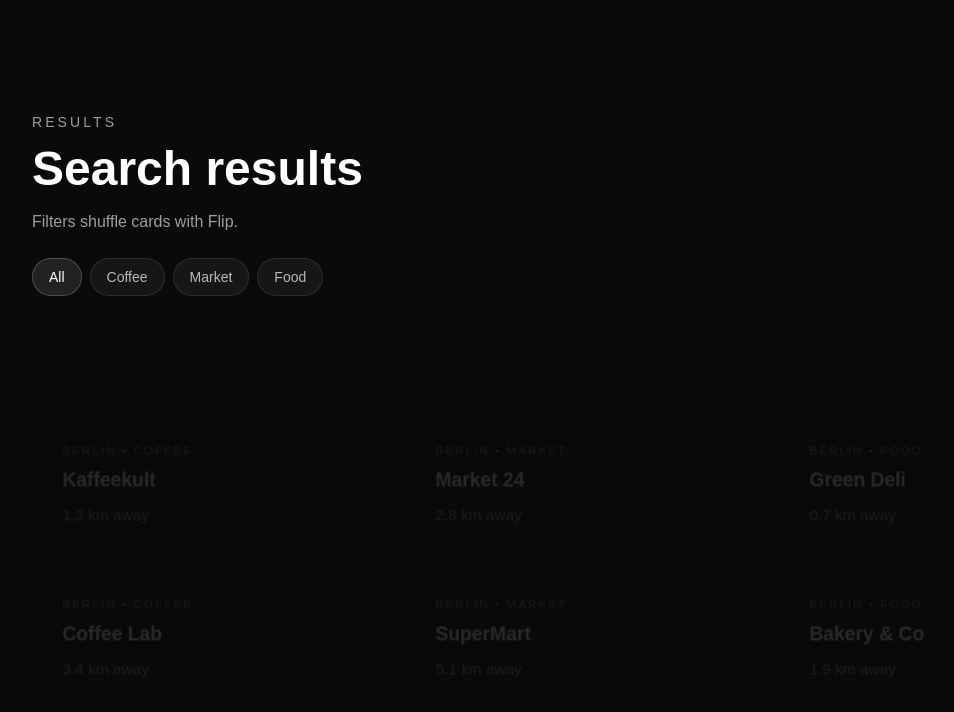
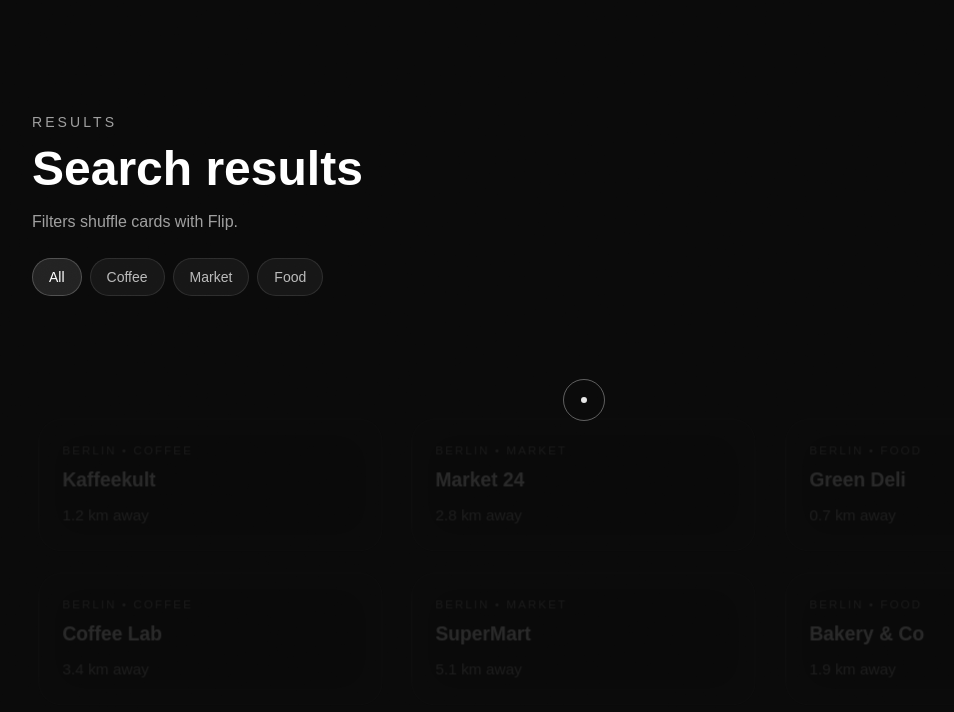
Before and after one commit to bifypcoc2-arch/store-finder, a Next.js app: page /results in a window 1280 px wide. Shown: the top 712 px of the page, without its empty margins (56-1010 px from the left). Built offline with nearby package versions, Linux system fonts and the light colour scheme.

Commit message:
feat(global): custom cursor (dot+ring) with click particles + grain overlay

```diff
--- a/src/app/globals.css
+++ b/src/app/globals.css
@@ -25,3 +25,43 @@ body {
   color: var(--foreground);
   font-family: Arial, Helvetica, sans-serif;
 }
+
+/* Custom cursor */
+* { cursor: none; }
+
+.sf-cursor-dot {
+  width: 6px;
+  height: 6px;
+  border-radius: 9999px;
+  background: rgba(255,255,255,0.9);
+  transform: translate(-50%, -50%);
+}
+
+.sf-cursor-ring {
+  width: 42px;
+  height: 42px;
+  border-radius: 9999px;
+  border: 1px solid rgba(255,255,255,0.35);
+  transform: translate(-50%, -50%);
+  transition: transform 140ms ease, border-color 140ms ease, background 140ms ease, mix-blend-mode 140ms ease;
+}
+
+.sf-cursor-ring.sf-cursor--hover {
+  transform: translate(-50%, -50%) scaleX(1.6) scaleY(0.55);
+  border-color: rgba(255,255,255,0.55);
+}
+
+.sf-cursor-ring.sf-cursor--active {
+  background: rgba(255,255,255,0.9);
+  mix-blend-mode: difference;
+}
+
+/* Leaflet tooltip style */
+.sf-tooltip {
+  background: rgba(10,10,10,0.75) !important;
+  border: 1px solid rgba(255,255,255,0.15) !important;
+  color: rgba(255,255,255,0.9) !important;
+  border-radius: 12px !important;
+  padding: 6px 10px !important;
+  box-shadow: 0 12px 40px rgba(0,0,0,0.45) !important;
+}
--- a/src/app/layout.tsx
+++ b/src/app/layout.tsx
@@ -1,6 +1,8 @@
 import type { Metadata } from "next"
 import { Geist, Geist_Mono } from "next/font/google"
 import { AnimationRuntime } from "@/components/AnimationRuntime"
+import { CustomCursor } from "@/components/CustomCursor"
+import { GrainOverlay } from "@/components/GrainOverlay"
 import { Navbar } from "@/components/Navbar"
 import { TransitionCurtain } from "@/components/TransitionCurtain"
 import "./globals.css"
@@ -34,6 +36,8 @@ export default function RootLayout({
 				<AnimationRuntime />
 				<Navbar />
 				<TransitionCurtain />
+				<GrainOverlay />
+				<CustomCursor />
 				{children}
 			</body>
 		</html>
--- /dev/null
+++ b/src/components/CustomCursor.tsx
@@ -0,0 +1,166 @@
+"use client"
+
+import { useEffect, useRef } from "react"
+import { ensureGsap } from "@/lib/gsap/gsap"
+
+type Particle = {
+	x: number
+	y: number
+	vx: number
+	vy: number
+	life: number
+	maxLife: number
+	size: number
+}
+
+export function CustomCursor() {
+	const dotRef = useRef<HTMLDivElement | null>(null)
+	const ringRef = useRef<HTMLDivElement | null>(null)
+	const canvasRef = useRef<HTMLCanvasElement | null>(null)
+
+	useEffect(() => {
+		const { gsap } = ensureGsap()
+		const dot = dotRef.current
+		const ring = ringRef.current
+		const canvas = canvasRef.current
+		if (!dot || !ring || !canvas) return
+
+		const ctx = canvas.getContext("2d")
+		if (!ctx) return
+
+		let w = 1
+		let h = 1
+		const resize = () => {
+			w = window.innerWidth
+			h = window.innerHeight
+			canvas.width = Math.floor(w * Math.min(window.devicePixelRatio, 2))
+			canvas.height = Math.floor(h * Math.min(window.devicePixelRatio, 2))
+			canvas.style.width = w + "px"
+			canvas.style.height = h + "px"
+			ctx.setTransform(Math.min(window.devicePixelRatio, 2), 0, 0, Math.min(window.devicePixelRatio, 2), 0, 0)
+		}
+		resize()
+		window.addEventListener("resize", resize)
+
+		let x = w / 2
+		let y = h / 2
+		let rx = x
+		let ry = y
+
+		const particles: Particle[] = []
+		const maxParticles = 120
+
+		const spawn = (sx: number, sy: number) => {
+			for (let i = 0; i < 18; i++) {
+				if (particles.length >= maxParticles) particles.shift()
+				const a = Math.random() * Math.PI * 2
+				const sp = 2 + Math.random() * 4
+				particles.push({
+					x: sx,
+					y: sy,
+					vx: Math.cos(a) * sp,
+					vy: Math.sin(a) * sp,
+					life: 0,
+					maxLife: 26 + Math.random() * 20,
+					size: 1 + Math.random() * 2,
+				})
+			}
+		}
+
+		const onMove = (e: PointerEvent) => {
+			x = e.clientX
+			y = e.clientY
+			gsap.set(dot, { x, y })
+		}
+
+		const onDown = () => {
+			ring.classList.add("sf-cursor--active")
+			spawn(x, y)
+		}
+		const onUp = () => ring.classList.remove("sf-cursor--active")
+
+		const onOver = (e: Event) => {
+			const t = e.target as HTMLElement | null
+			if (!t) return
+			const hover = t.closest("a,button,[data-cursor=button]")
+			if (hover) ring.classList.add("sf-cursor--hover")
+		}
+		const onOut = () => ring.classList.remove("sf-cursor--hover")
+
+		window.addEventListener("pointermove", onMove, { passive: true })
+		window.addEventListener("pointerdown", onDown)
+		window.addEventListener("pointerup", onUp)
+		document.addEventListener("mouseover", onOver, true)
+		document.addEventListener("mouseout", onOut, true)
+
+		let raf = 0
+		const loop = () => {
+			// ring lag
+			rx += (x - rx) * 0.16
+			ry += (y - ry) * 0.16
+			gsap.set(ring, { x: rx, y: ry })
+
+			// particles
+			ctx.clearRect(0, 0, w, h)
+			for (let i = particles.length - 1; i >= 0; i--) {
+				const p = particles[i]
+				p.life += 1
+				p.x += p.vx
+				p.y += p.vy
+				p.vx *= 0.96
+				p.vy *= 0.96
+				p.vy += 0.06
+
+				const t = 1 - p.life / p.maxLife
+				if (t <= 0) {
+					particles.splice(i, 1)
+					continue
+				}
+
+				ctx.globalAlpha = t
+				ctx.fillStyle = "rgba(255,255,255,0.9)"
+				ctx.beginPath()
+				ctx.arc(p.x, p.y, p.size, 0, Math.PI * 2)
+				ctx.fill()
+			}
+			ctx.globalAlpha = 1
+
+			raf = requestAnimationFrame(loop)
+		}
+		raf = requestAnimationFrame(loop)
+
+		// initial set
+		gsap.set(dot, { x, y })
+		gsap.set(ring, { x: rx, y: ry })
+
+		return () => {
+			cancelAnimationFrame(raf)
+			window.removeEventListener("resize", resize)
+			window.removeEventListener("pointermove", onMove)
+			window.removeEventListener("pointerdown", onDown)
+			window.removeEventListener("pointerup", onUp)
+			document.removeEventListener("mouseover", onOver, true)
+			document.removeEventListener("mouseout", onOut, true)
+		}
+	}, [])
+
+	return (
+		<>
+			<canvas
+				ref={canvasRef}
+				className="pointer-events-none fixed inset-0 z-[9999]"
+				aria-hidden
+			/>
+			<div
+				ref={dotRef}
+				className="sf-cursor-dot pointer-events-none fixed left-0 top-0 z-[10000]"
+				aria-hidden
+			/>
+			<div
+				ref={ringRef}
+				className="sf-cursor-ring pointer-events-none fixed left-0 top-0 z-[10000]"
+				aria-hidden
+			/>
+		</>
+	)
+}
--- /dev/null
+++ b/src/components/GrainOverlay.tsx
@@ -0,0 +1,20 @@
+"use client"
+
+export function GrainOverlay() {
+	return (
+		<div className="pointer-events-none fixed inset-0 z-[9990] opacity-[0.12] mix-blend-overlay">
+			<svg className="h-full w-full" xmlns="http://www.w3.org/2000/svg">
+				<filter id="noise">
+					<feTurbulence
+						type="fractalNoise"
+						baseFrequency="0.9"
+						numOctaves="3"
+						stitchTiles="stitch"
+					/>
+					<feColorMatrix type="saturate" values="0" />
+				</filter>
+				<rect width="100%" height="100%" filter="url(#noise)" />
+			</svg>
+		</div>
+	)
+}
```
